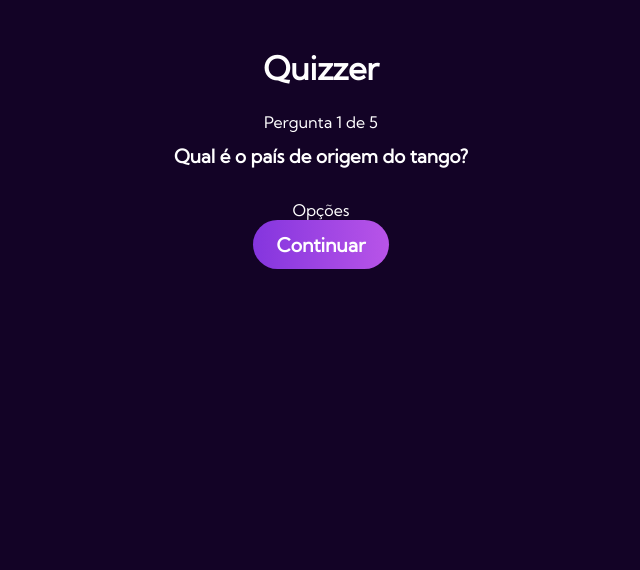
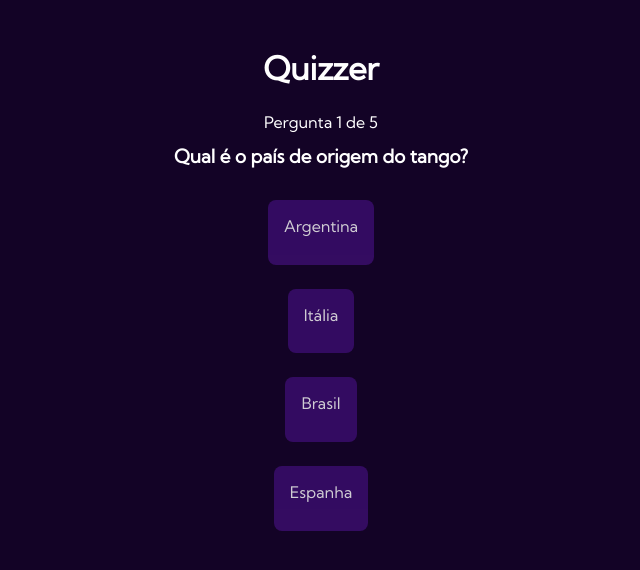
Before and after one commit to gustavo-atanazio/Quizzer, a React (Vite) app: page / in a window 1280 px wide. Both pictures are taken after a click on the button "Conhecimentos gerais". Shown: the top 570 px of the page, without its empty margins (319-959 px from the left). Built offline with nearby package versions, Linux system fonts and the light colour scheme.

Commit message:
Verificano resposta e botão condicional

```diff
--- a/src/components/Option/Option.css
+++ b/src/components/Option/Option.css
@@ -0,0 +1,14 @@
+.option {
+    background-color: #3C0E70;
+    border-radius: 0.5rem;
+    padding: 1rem;
+    margin-bottom: 1rem;
+    cursor: pointer;
+    opacity: 0.8;
+    transition: 0.4s;
+}
+
+.option:hover {
+    opacity: 1;
+    transform: scale(1.1);
+}
--- a/src/components/Option/Option.jsx
+++ b/src/components/Option/Option.jsx
@@ -2,11 +2,13 @@ import './Option.css';
 import { useContext } from 'react';
 import { QuizContext } from '../../context/quiz';
 
-const Option = () => {
+const Option = ({ option, answer, selectOption }) => {
     const [quizState, dispatch] = useContext(QuizContext);
 
     return (
-        <div>Option</div>
+        <div className='option' onClick={() => selectOption()}>
+            <p>{option}</p>
+        </div>
     )
 }
 
--- a/src/components/Questions/Questions.css
+++ b/src/components/Questions/Questions.css
@@ -6,3 +6,12 @@
     margin-bottom: 2rem;
     padding: 0 1.5rem;
 }
+
+.options-container {
+    display: flex;
+    flex-direction: column;
+    gap: 0.5rem;
+    justify-content: center;
+    align-items: center;
+    margin-bottom: 1rem;
+}
--- a/src/components/Questions/Questions.jsx
+++ b/src/components/Questions/Questions.jsx
@@ -1,21 +1,36 @@
 import './Questions.css';
 import { useContext } from 'react';
 import { QuizContext } from '../../context/quiz';
+import Option from '../Option/Option';
 
 const Questions = () => {
   const [quizState, dispatch] = useContext(QuizContext);
-  const question = quizState.questions[quizState.currentQuestion].question;
+  const question = quizState.questions[quizState.currentQuestion];
+
+  function onSelectOption(option) {
+    console.log(option);
+    dispatch({type: "CHECK_ANSWER", payload: {answer: question.answer, option}})
+  }
 
   return (
     <div className='questions'>
       <p>Pergunta {quizState.currentQuestion + 1} de {quizState.questions.length}</p>
-      <h3>{question}</h3>
+      <h3>{question.question}</h3>
 
       <div className="options-container">
-        <span>Opções</span>
+        {question.options.map(option => (
+          <Option
+            option={option}
+            key={option}
+            answer={question.answer}
+            selectOption={() => onSelectOption(option)}
+          />
+        ))}
       </div>
 
-      <button onClick={() => dispatch({type: "CHANGE_QUESTION"})}>Continuar</button>
+      {quizState.answerSelected && (
+        <button onClick={() => dispatch({type: "CHANGE_QUESTION"})}>Continuar</button>
+      )}
     </div>
   )
 }
```
